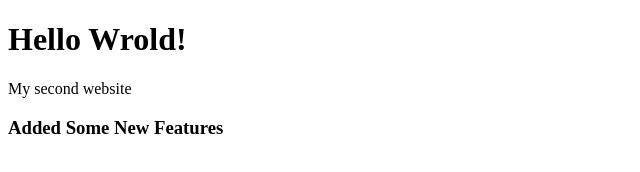
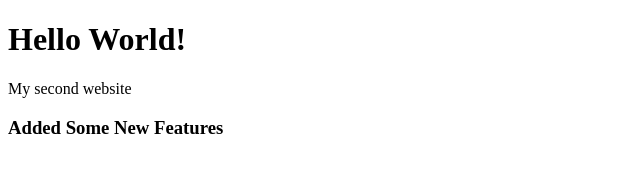
Before and after one commit to abidhossainrion/my-second-website, a plain HTML site: page index.html in a window 1280 px wide. Shown: the full height of the page, 0-640 px from the left. Drawn offline with Linux system fonts and the light colour scheme.

Commit message:
Update index.html

```diff
--- a/index.html
+++ b/index.html
@@ -7,7 +7,7 @@
     <title>Document</title>
 </head>
 <body>
-    <h1>Hello Wrold!</h1>
+    <h1>Hello World!</h1>
     <p>My second website</p>
     <h3>Added Some New Features</h3>
 </body>
```
